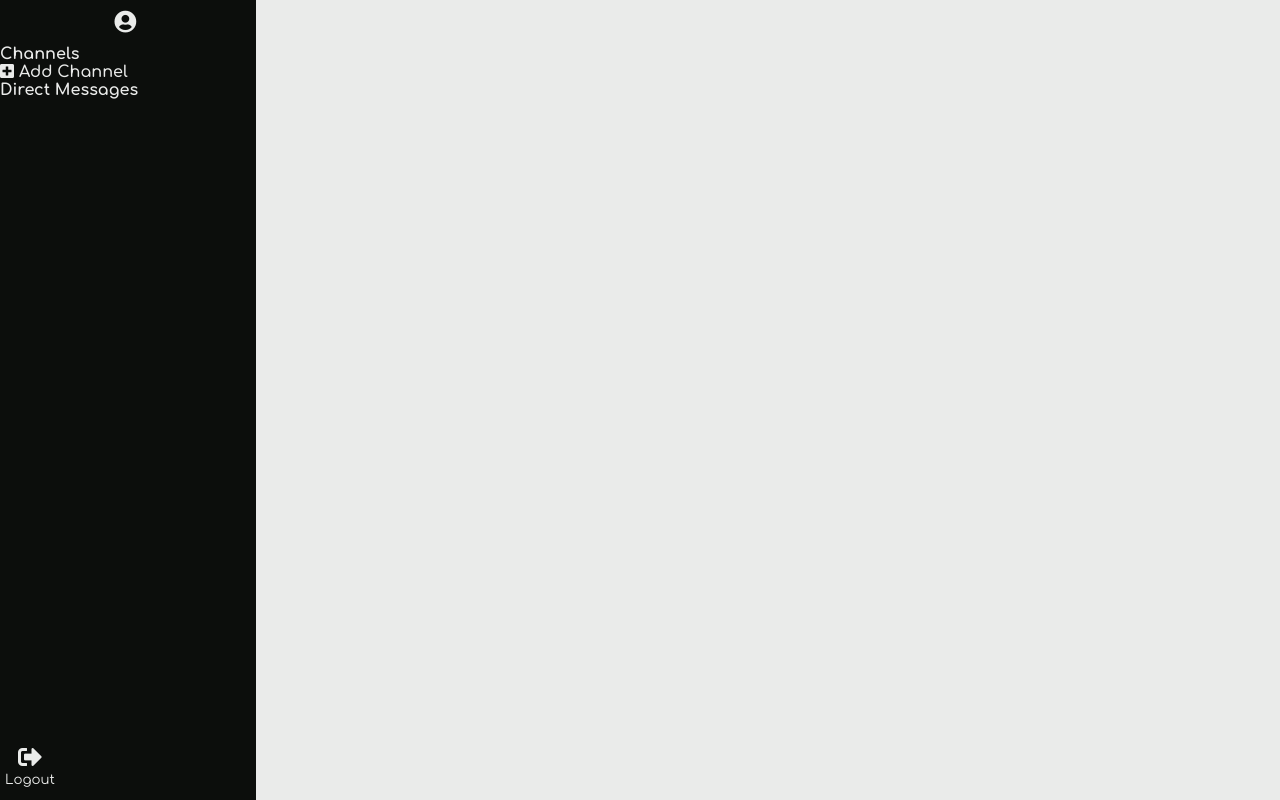
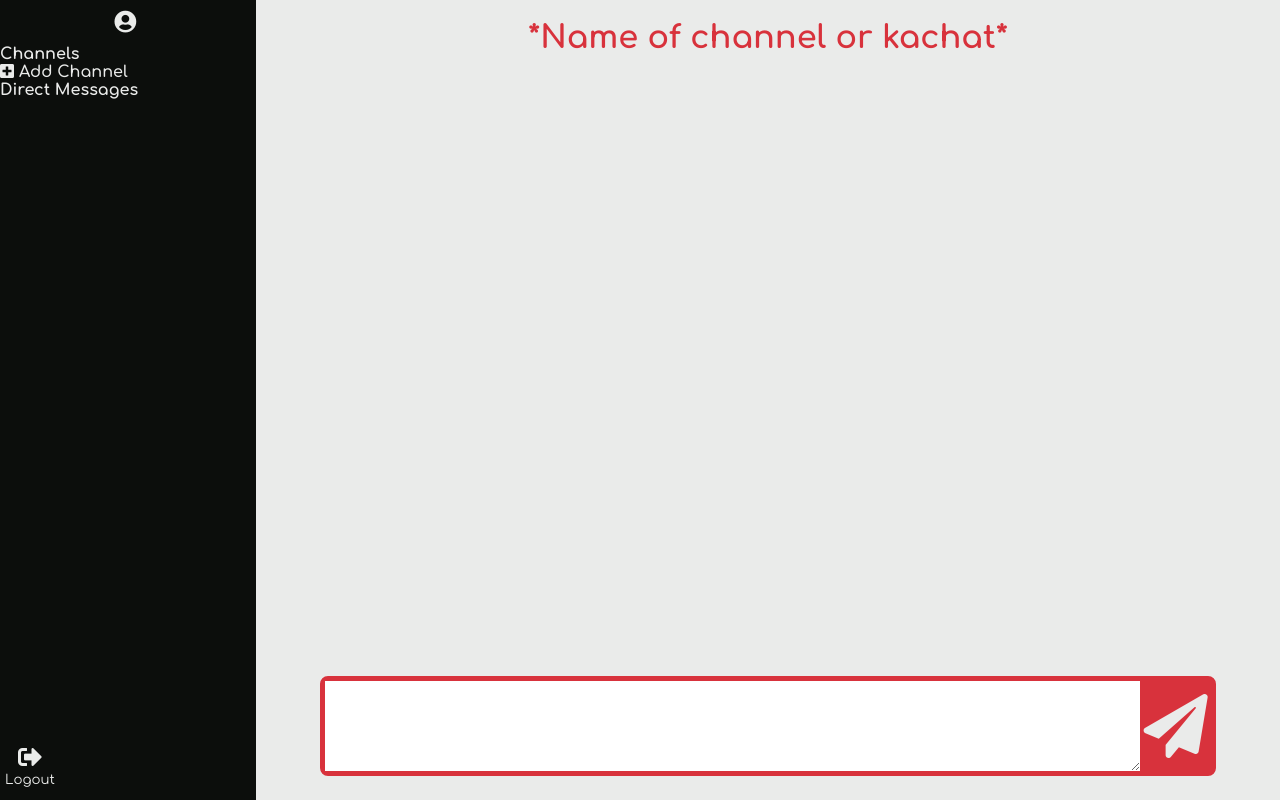
Before and after one commit to jeinieldjs/messaging-app, a React (Create React App) app: page / in a window 1280 px wide. Built offline with nearby package versions, Linux system fonts and the light colour scheme.

Commit message:
Adds chat components.

```diff
--- a/src/App.css
+++ b/src/App.css
@@ -109,9 +109,10 @@ body {
 .sidenav {
   background-color: #0c0e0c;
   color: #eaebea;
-  width: 20%;
+  max-width: 20%;
   height: 100vh;
   left: 0;
+  /*overflow: scroll;*/
 }
 .sidenav h1{
   font-size:1rem;
@@ -147,8 +148,58 @@ body {
   font-size: 1.2rem;
   justify-content: center;
   padding: 10px 0px 10px 0px;
+  color: #d8323c;
+  text-shadow: 1px #eaebea;
 }
 
 .logged-user-container i{
   margin-right: 5px;
 }
+
+.chat-title {
+  color: #d8323c;
+  position: absolute;
+  top: 20px;
+  left: 25%;
+  font-weight: 800;
+  display: flex;
+  flex-direction: row;
+  justify-content: center;
+  text-align:center;
+  width: 70%;
+}
+
+.text-field {
+  position: absolute;
+  left: 25%;
+  bottom: 3%;
+  width: 70%;
+  height: 100px;
+  display: flex;
+  flex-direction: row;
+  justify-content: center;
+  border: 5px solid #d8323c;
+  border-radius: 8px;
+}
+.chat-input{
+  width:92%;
+  font-size: 1rem;
+  padding:5px;
+  border: none;
+  font-weight: 800;
+
+}
+.chat-input:focus{
+  outline: none;
+}
+#submit-chat{
+  background-color:#d8323c;
+  width: 8%;
+  border: none;
+}
+#submit-chat i{
+ font-size: 4rem;
+}
+#submit-chat:hover {
+  background-color:#d8323d7c;
+}
--- /dev/null
+++ b/src/components/ChatField.jsx
@@ -0,0 +1,26 @@
+import React from 'react';
+import '../App.css';
+
+const ChatTitle = () => {
+
+    return (
+        <div className='chat-title'>
+            <h1 className='chat-label'>*Name of channel or kachat*</h1>
+        </div>
+    )
+}
+
+const ChatField = () => {
+
+    return (
+        <>
+            <ChatTitle />
+            <div className='text-field'>
+                <textarea className='chat-input' rows='5' cols='50'> </textarea>
+                <button id='submit-chat'><i className="fas fa-paper-plane" style={{color: '#eaebea'}}></i></button>
+            </div>
+        </>
+    )
+}
+
+export default ChatField;
--- a/src/components/Main.jsx
+++ b/src/components/Main.jsx
@@ -1,13 +1,14 @@
 import React, { useContext } from 'react';
 import SessionContext from '../contexts/SessionContext';
 import SideNav from './Sidenav';
+import ChatField from './ChatField';
 
 const Main = () => {
 
     return (
         <>
            <SideNav />
-
+           <ChatField />
         </>
     )
 }
```
